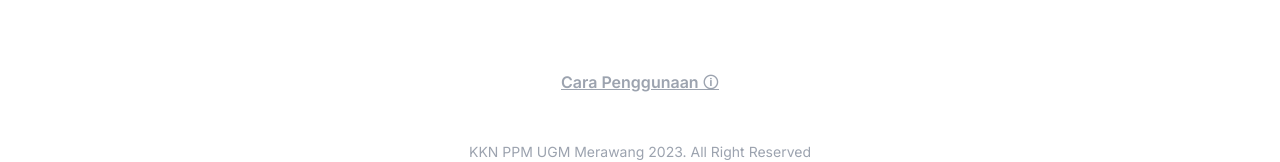
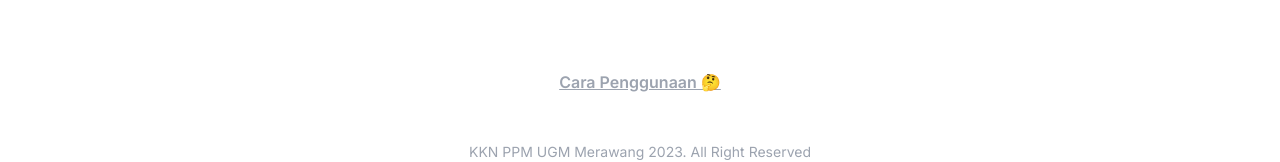
Before and after one commit to saddansyah/kimak-merawang, a React (Vite) app: page / in a window 1280 px wide. Shown: the part 784-946 px from the top of the page. Built offline with nearby package versions, Linux system fonts and the light colour scheme.

Commit message:
chore: ui updates

```diff
--- a/src/pages/Home.jsx
+++ b/src/pages/Home.jsx
@@ -12,8 +12,8 @@ import IconButton from '@mui/material/IconButton';
 import LanguageIcon from '@mui/icons-material/Language';
 import FacebookIcon from '@mui/icons-material/Facebook';
 import InstagramIcon from '@mui/icons-material/Instagram';
-import YoutubeIcon from '@mui/icons-material/YouTube';
 import EmailIcon from '@mui/icons-material/Email';
+import YouTubeIcon from '@mui/icons-material/YouTube';
 import DescriptionIcon from '@mui/icons-material/Description';
 
 import CustomTooltip from '@/components/CustomTooltip';
@@ -54,11 +54,11 @@ const Home = () => {
         {
             id: 'youtube',
             baseColor: 'bg-red-600',
-            icon: <YoutubeIcon className='text-white' />,
+            icon: <YouTubeIcon className='text-white' />,
             link: 'https://www.youtube.com/@PEMDES_KIMAK'
         },
         {
-            id: 'Email',
+            id: 'email',
             baseColor: 'bg-emerald-600',
             icon: <EmailIcon className='text-white' />,
             link: 'mailto:pemdeskimak@gmail.com'
@@ -80,7 +80,7 @@ const Home = () => {
         <div className="wrapper flex flex-col items-center">
             <section id="head" className='mb-5'>
                 <h1 className="text-black font-semibold text-base text-center leading-none tracking-tight md:leading-normal">Portal Informasi <br /> <span className='font-bold text-4xl gradient-green text-transparent bg-clip-text'>Desa Kimak</span></h1>
-                <p className='my-5 text-gray-400' >Lorem ipsum dolor sit amet consectetur adipisicing elit. Soluta, obcaecati.</p>
+                <p className='my-5 text-center text-gray-400' >Lorem ipsum dolor sit amet consectetur adipisicing elit. Soluta, obcaecati.</p>
             </section>
             <section id="website" className='mb-12'>
                 <CustomTooltip title={'kimak.bangka.go.id'} >
@@ -117,7 +117,7 @@ const Home = () => {
                 </div>
             </section>
             <div className="text-center mt-24 font-semibold text-sm md:text-base underline text-gray-400">
-                <button className='underline' onClick={handleOpen}>Cara Penggunaan 🛈</button>
+                <button className='underline' onClick={handleOpen}>Cara Penggunaan 🤔</button>
                 <Dialog
                     open={isOPen}
                     onClose={handleClose}
```
